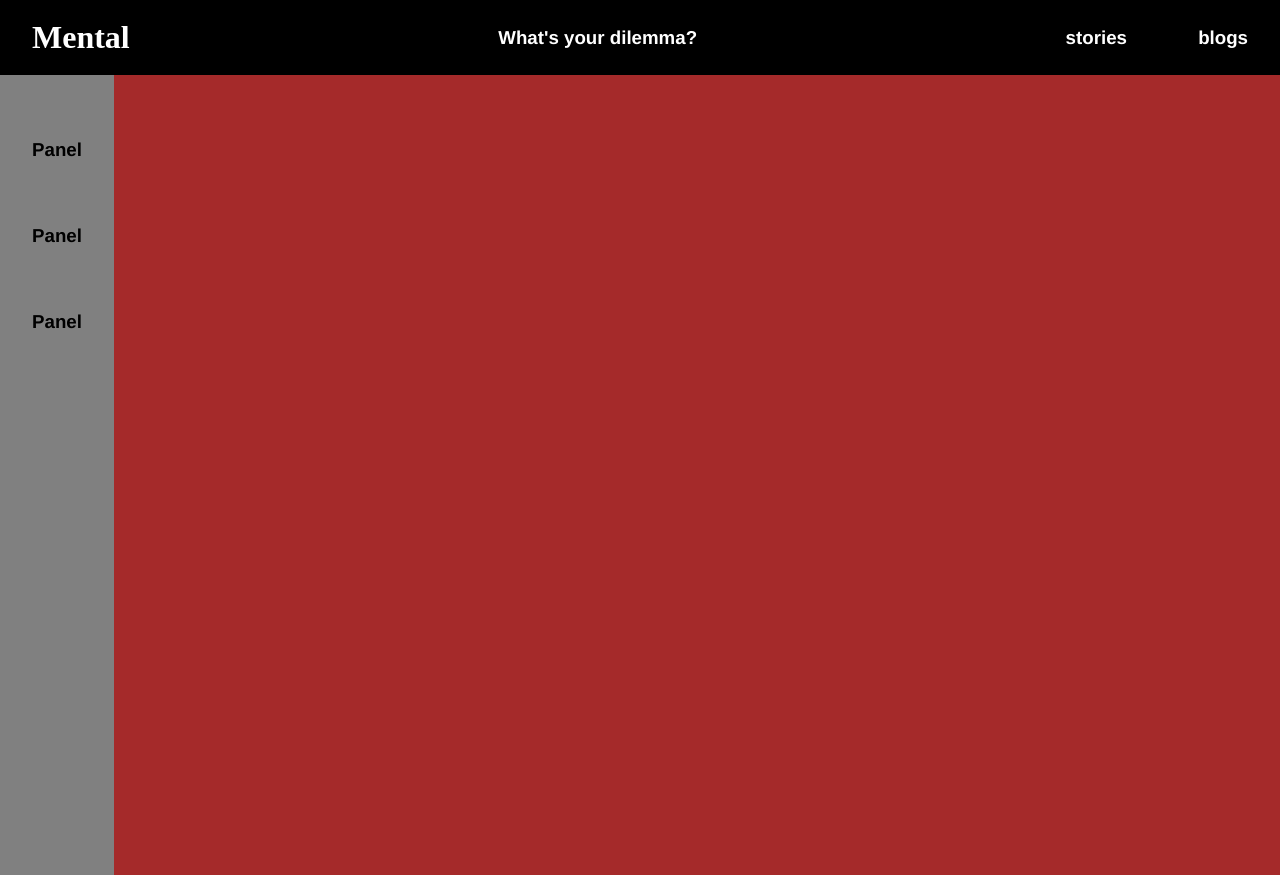
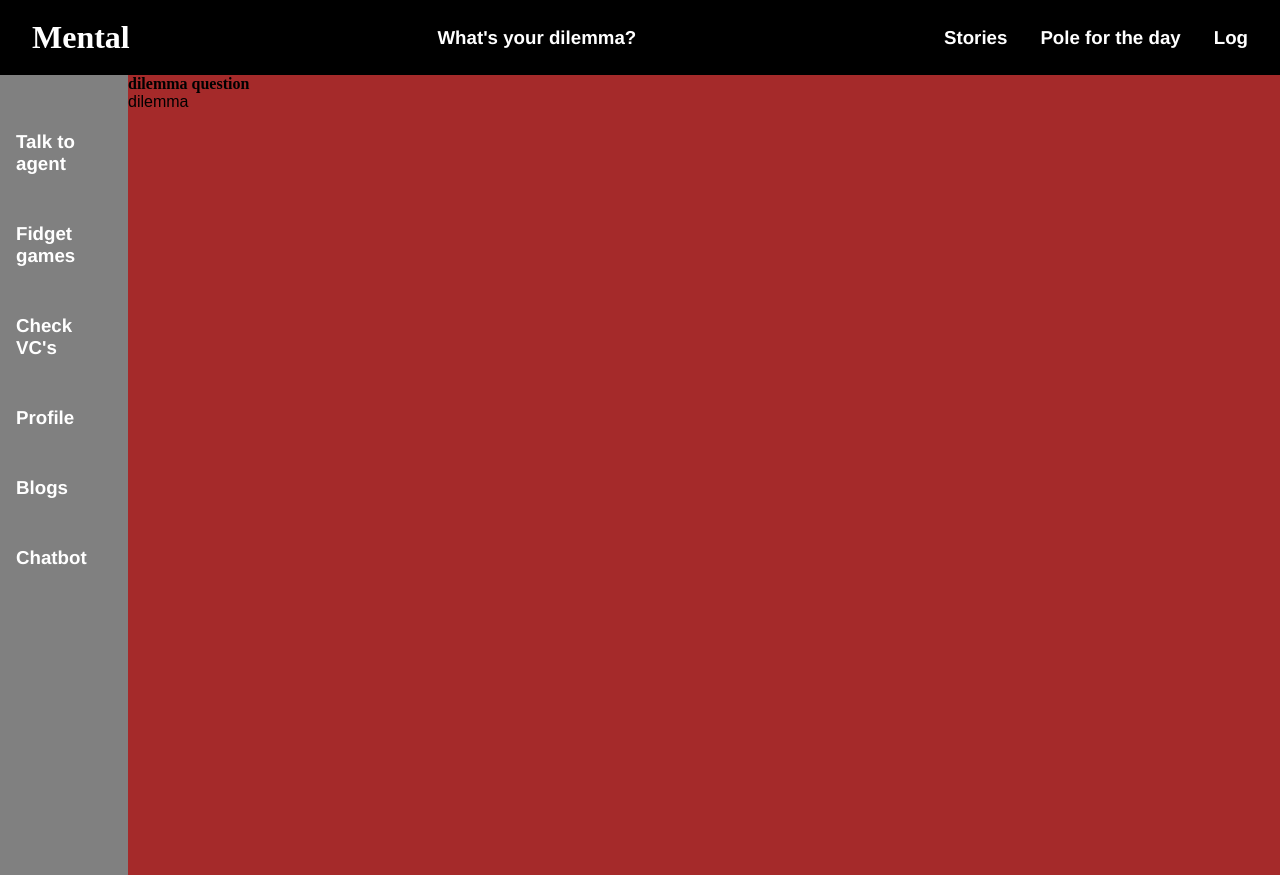
Before and after one commit to Amisha0606/BlueSprint, a website: page home/index.html in a window 1280 px wide. Drawn offline with Linux system fonts and the light colour scheme.

Commit message:
revision

```diff
--- /dev/null
+++ b/Voices/index.scss
@@ -0,0 +1,31 @@
+//font for logo
+$h1: 'Helvetica Neue', sans-serif;
+//font for headings
+$h3: 'Helvetica Neue', sans-serif;
+//font for content
+$p: 'helvetica ad', sans-serif;
+
+*{
+    margin: 0;
+    padding: 0;
+    box-sizing: border-box;
+
+    p{
+        font-family: $p;
+    }
+    h3{
+        font-family: $h3;
+    }
+    //sub-headings
+    h4{
+        font-family: $h3;
+    }
+}
+
+.container{
+    padding: 2rem 5rem;
+
+    .community-vc{
+    }
+    .group-vc{}
+}
--- a/home/index.html
+++ b/home/index.html
@@ -16,17 +16,27 @@
                 <h3>What's your dilemma?</h3>
             </div>
             <div class="corner">
-                <h3>stories</h3>
-                <h3>blogs</h3>
+                <h3>Stories</h3>
+                <h3>Pole for the day</h3>
+                <!-- login icon below -->
+                <h3>Log</h3>
             </div>
         </div>
         <div class="container">
             <div class="sidebar">
-                <h3>Panel</h3>
-                <h3>Panel</h3>
-                <h3>Panel</h3>
+                <h3>Talk to agent</h3>
+                <h3>Fidget games</h3>
+                <h3>Check VC's</h3>
+                <h3>Profile</h3>
+                <h3>Blogs</h3>
+                <h3>Chatbot</h3>
             </div>
-            <div class="blog-container"></div>
+            <div class="blog-container">
+                <div class="sample">
+                    <h4>dilemma question</h4>
+                    <p>dilemma</p>
+                </div>
+            </div>
         </div>
     </body>
 </html>
--- a/home/index.scss
+++ b/home/index.scss
@@ -11,7 +11,7 @@ $p: 'helvetica ad', sans-serif;
 $NavBg: black;
 $NavClr: white;
 $sidebarBg: grey;
-// $sidebarClr
+$sidebarClr: white;
 $blogBg: brown;
 // $blogClr
 
@@ -40,7 +40,7 @@ $blogBg: brown;
     .corner{
         display: flex;
         justify-content: space-between;
-        width: 15%;
+        width: 25%;
     }
 }
 
@@ -49,11 +49,12 @@ $blogBg: brown;
 
     .sidebar{
         background-color: $sidebarBg;
+        color: $sidebarClr;
         max-width: 10%;
         min-height: 100vh;
         padding-top: 2rem;
         h3{
-            padding: 2rem;
+            padding: 1.5rem 1rem;
         }
     }
 
```
Also changed, not shown: Voices/index.html (added, +29 -0 lines), Voices/index.css (added), home/index.css, 2 other files.
